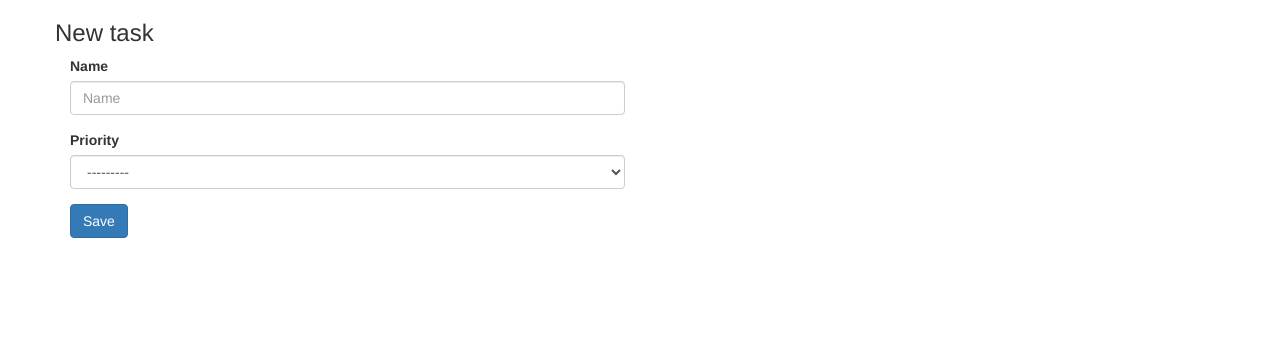
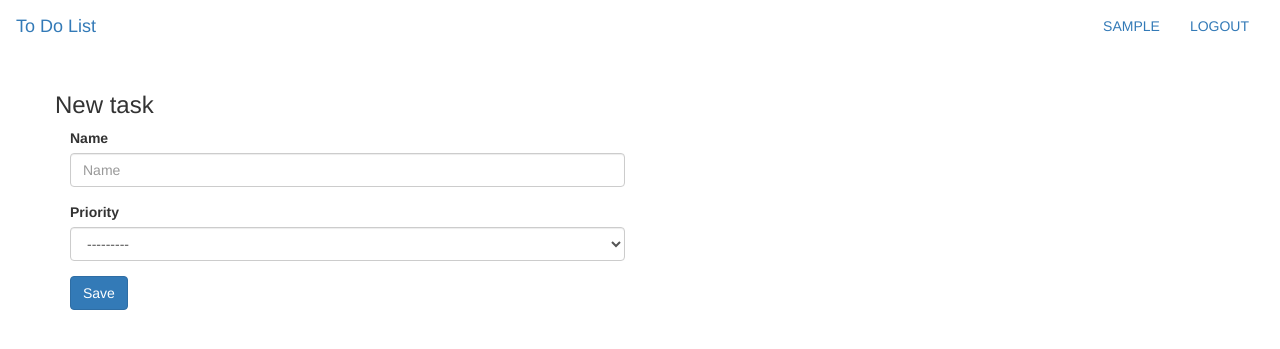
Before and after one commit to danielabertranou-eb/todolist, a Django app: page /tasks/create/ in a window 1280 px wide. Shown: the top 349 px of the page. Run offline with Django 3.2, Linux system fonts and the light colour scheme; the visitor is signed in with stand-in values (Sample User, id 1); data that the repository does not hold is empty; some libraries are stand-ins or nearby versions.

Commit message:
added navbar

```diff
--- a/app/templates/app/base.html
+++ b/app/templates/app/base.html
@@ -7,6 +7,21 @@
         <title>Tasks</title>
     </head>
     <body>
+        <nav class="navbar fixed-top navbar-light bg-light">
+            <a class="navbar-brand" href="{% url 'task-list' %}">To Do List</a>
+            <div class="collapse navbar-collapse pull-right" id="navbarSupportedContent">
+                {% if user.is_authenticated %}
+                <ul class="nav navbar-nav mr-auto navbar-left text-uppercase ">
+                    <li class="nav-item active">
+                        <a href="#">{{ user.username }}</a>
+                    </li>
+                    <li class="nav-item active">
+                        <a href="{% url 'logout' %}">Logout</a>
+                    </li>
+                </ul>
+                {% endif %}
+            </div>
+        </nav>
         <div class="container m-2">
             {% block content %}
             {% endblock %}
--- a/app/templates/app/login.html
+++ b/app/templates/app/login.html
@@ -7,6 +7,6 @@
 <form method="post">
   {% csrf_token %}
   {{ form.as_p }}
-  <button type="submit">Login</button>
+  <button type="submit" class="btn btn-primary">Login</button>
 </form>
 {% endblock %}
--- a/app/views.py
+++ b/app/views.py
@@ -3,11 +3,15 @@
 from django.views.generic.edit import CreateView, UpdateView, DeleteView
 from app.models import Task
 from django.contrib.auth.mixins import LoginRequiredMixin
-from django.contrib.auth.views import LoginView
+from django.contrib.auth.views import LoginView, LogoutView
 
 
 class Login(LoginView):
     template_name = 'app/login.html'
+
+
+class Logout(LogoutView):
+    template_name = ''
 
 
 class TaskList(LoginRequiredMixin, ListView):
--- a/todolist/settings.py
+++ b/todolist/settings.py
@@ -124,3 +124,4 @@
 STATIC_ROOT = os.path.join(BASE_DIR, 'static')
 
 LOGIN_REDIRECT_URL = 'tasks/'
+LOGOUT_REDIRECT_URL = 'accounts/login/'
--- a/todolist/urls.py
+++ b/todolist/urls.py
@@ -1,9 +1,10 @@
 from django.conf.urls import url, include
 from django.contrib import admin
-from app.views import Login
+from app.views import Login, Logout
 
 
 urlpatterns = [
+    url(r'accounts/logout/$', Logout.as_view(), name='logout'),
     url(r'accounts/login/$', Login.as_view(), name='login'),
     url(r'tasks/', include('app.urls')),
     url(r'^admin/', admin.site.urls),
```
Also changed, not shown: app/templates/app/task_list.html (+24 -10 lines).
